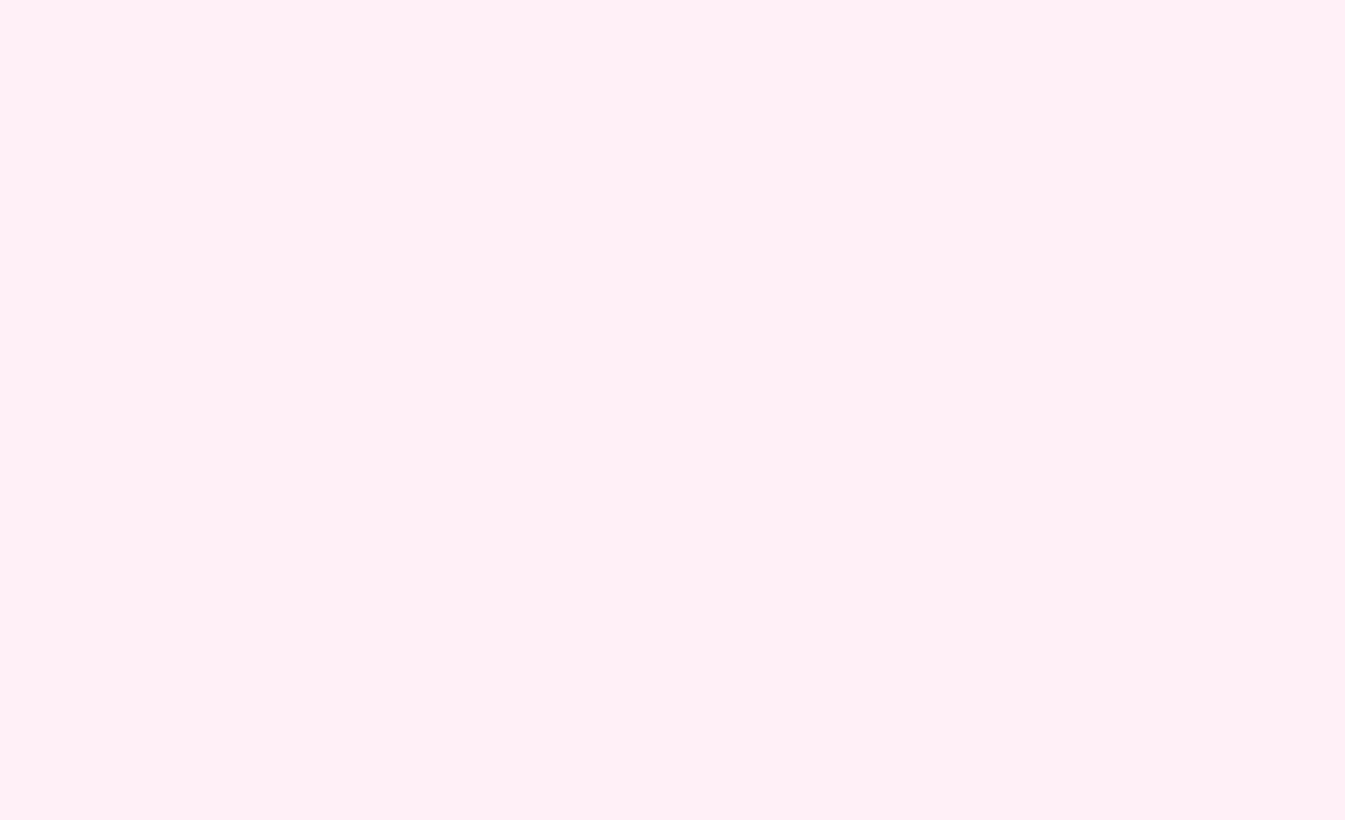
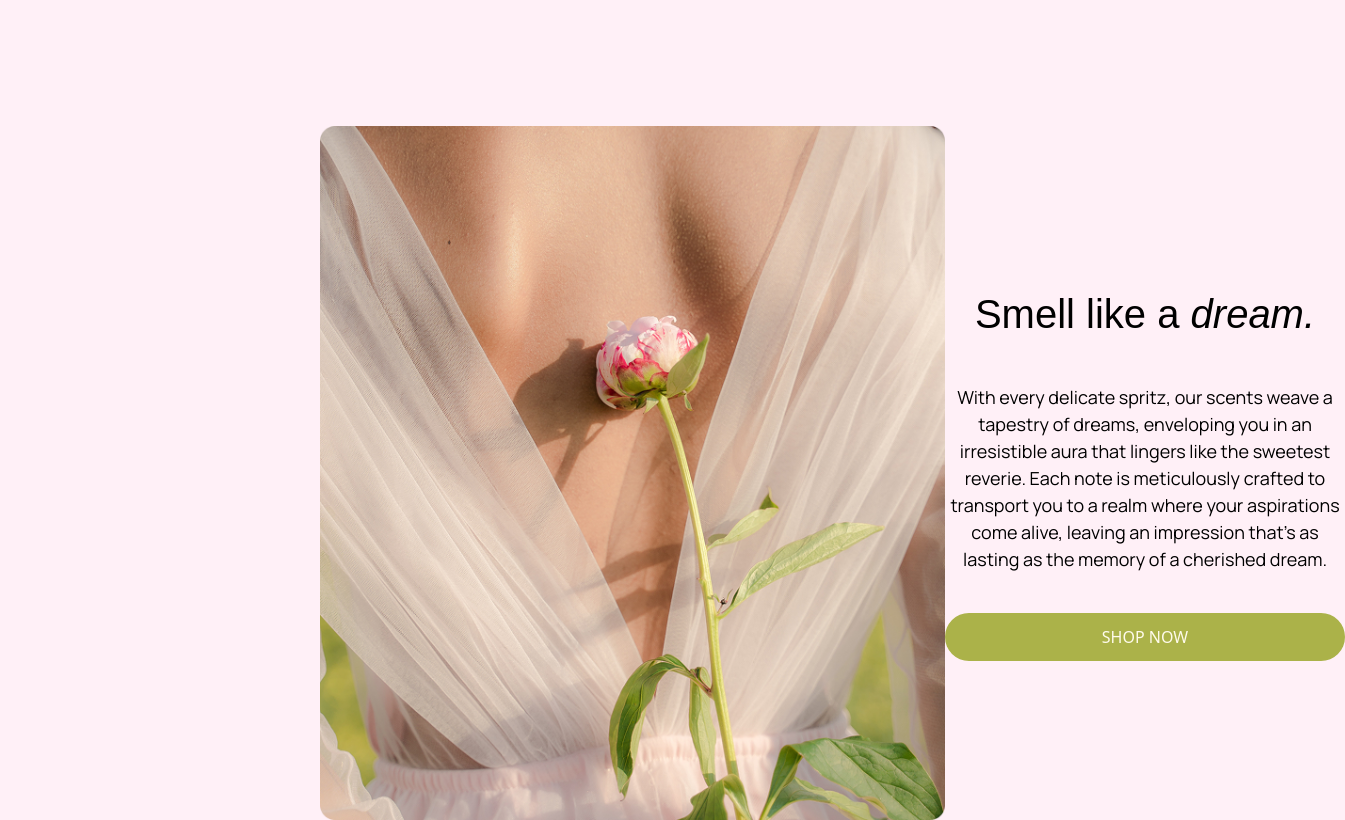
Before and after one commit to Yolanesso/parfum-website, a React (Vite) app: page / in a window 1280 px wide. Shown: the part 1882-2702 px from the top of the page, 1345 px wide, since content can reach past the window. Before the commit the page ends 1928 px from the top, so only its background shows below. Built offline with nearby package versions, Linux system fonts and the light colour scheme.

Commit message:
Добавлен рекламный компонент'

```diff
--- /dev/null
+++ b/src/components/ProductAdvertising.jsx
@@ -0,0 +1,29 @@
+import React from 'react';
+import advImg from '../img/adv.png';
+
+export default function ProductAdvertising() {
+  return (
+    <section className="product_advertising mt-[80px]">
+      <div className="product_advertising__container flex justify-between px-[320px] items-center">
+        <img className="product_advertising-img " src={advImg} alt="Product advertising" />
+        <div className="product_advertising__info flex flex-col text-center">
+          <h1 className="product_advertising-title text-[40px] font-sentient font-light">
+            Smell like a <span className="italic">dream.</span>
+          </h1>
+          <p
+            style={{ marginTop: '40px' }}
+            className="product_advertising-inner w-[400px] text-[18px] font-manrope"
+          >
+            With every delicate spritz, our scents weave a tapestry of dreams, enveloping you in an
+            irresistible aura that lingers like the sweetest reverie. Each note is meticulously
+            crafted to transport you to a realm where your aspirations come alive, leaving an
+            impression that's as lasting as the memory of a cherished dream.
+          </p>
+          <button className="product_advertising-btn mt-[40px] transition-colors text-amber-50 bg-[#ABB249] hover:bg-[#9ba042] px-[150px] py-[12px] rounded-3xl uppercase">
+            Shop now
+          </button>
+        </div>
+      </div>
+    </section>
+  );
+}
--- a/src/pages/MainPage.jsx
+++ b/src/pages/MainPage.jsx
@@ -3,6 +3,7 @@ import Header from '../components/Header';
 import AdvertisingBlock from '../components/AdvertisingBlock';
 import CompaniesList from '../components/СompaniesList';
 import FragrancesCard from '../components/FragrancesCard';
+import ProductAdvertising from '../components/ProductAdvertising';
 
 export default function MainPage() {
   return (
@@ -11,6 +12,7 @@ export default function MainPage() {
       <Header />
       <CompaniesList />
       <FragrancesCard />
+      <ProductAdvertising />
     </>
   );
 }
```
Also changed, not shown: src/img/adv.png (added).
